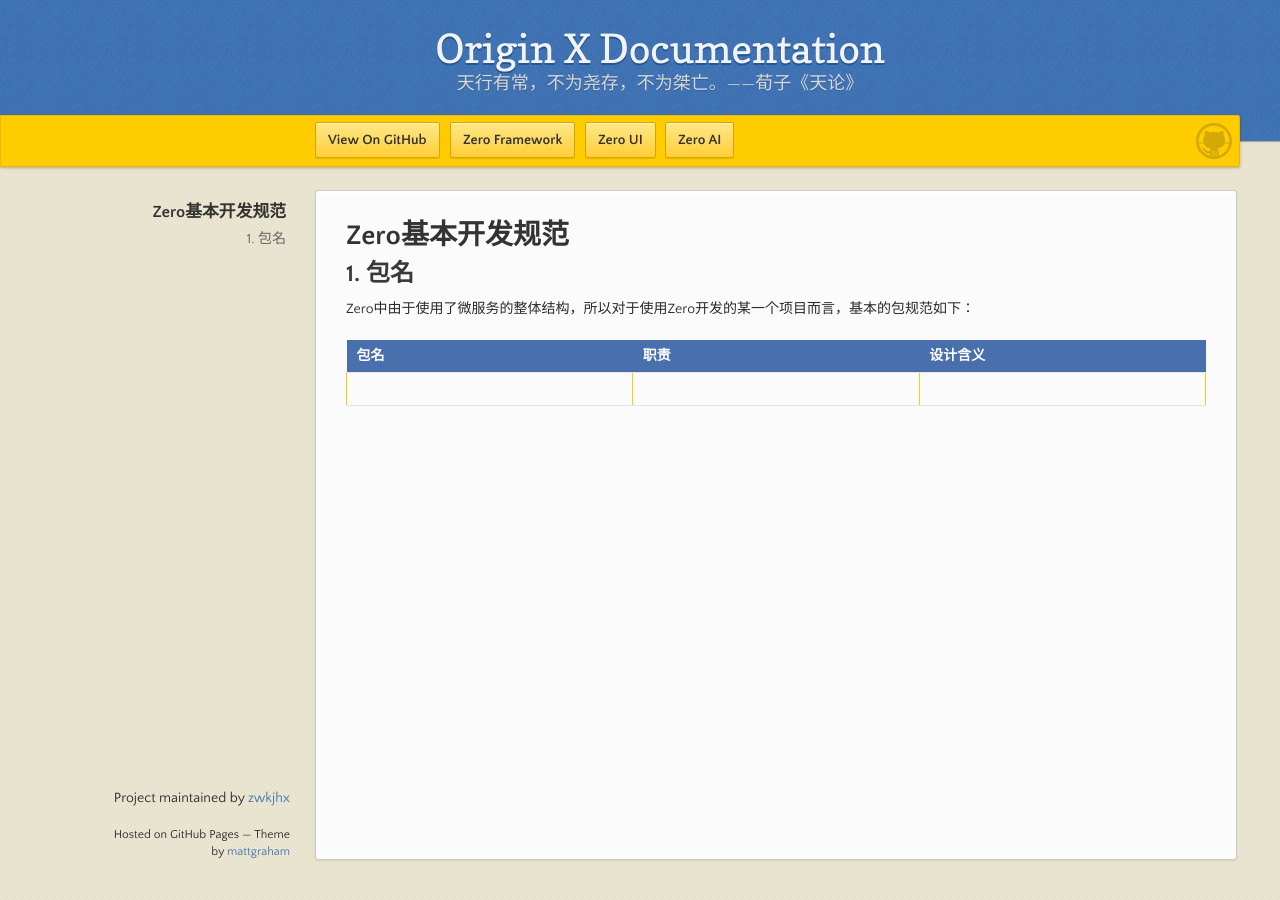
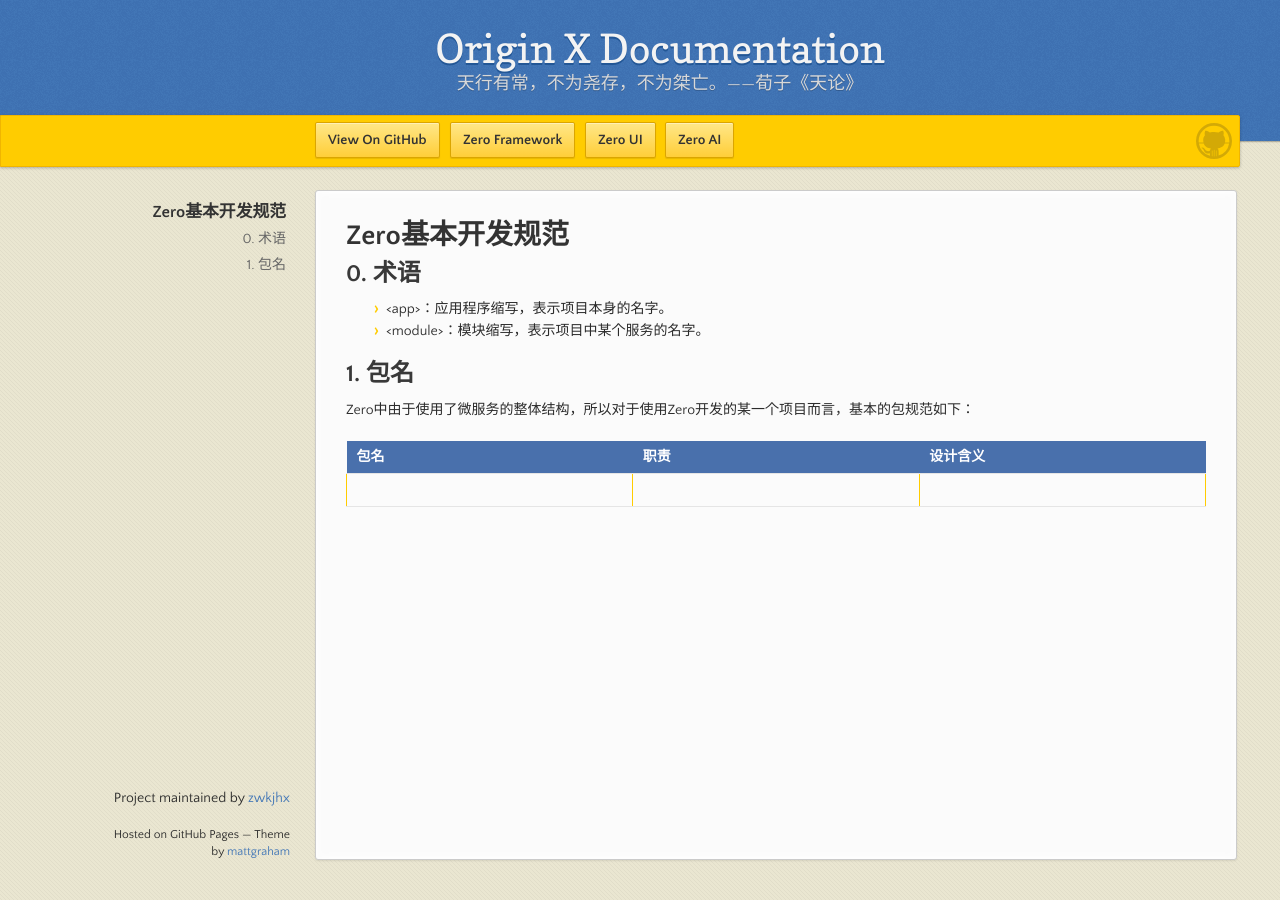
Before and after one commit to zwkjhx/ox-doc, a Jekyll site: the page built from specification/1-zerogui-fan/spc-001-zeroji-ben-kai-fa-gui-fan.md, in a window 1280 px wide. Built offline with Jekyll 4.4.1, drawn with Linux system fonts in a browser that asks for light colours; our own code applies the rules of GitHub Pages for plain Markdown files.

Commit message:
Updates specification/1-zerogui-fan/spc-001-zeroji-ben-kai-fa-gui-fan.md
Auto commit by GitBook Editor

```diff
--- a/specification/1-zerogui-fan/spc-001-zeroji-ben-kai-fa-gui-fan.md
+++ b/specification/1-zerogui-fan/spc-001-zeroji-ben-kai-fa-gui-fan.md
@@ -1,4 +1,9 @@
 # Zero基本开发规范
+
+## 0. 术语
+
+* &lt;app&gt;：应用程序缩写，表示项目本身的名字。
+* &lt;module&gt;：模块缩写，表示项目中某个服务的名字。
 
 ## 1. 包名
 
```
